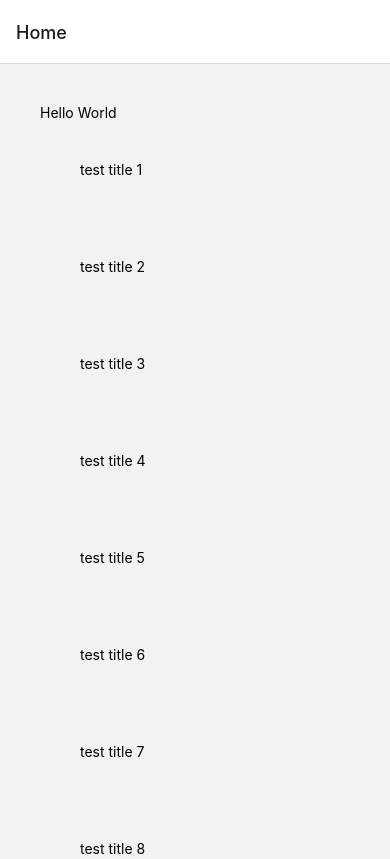
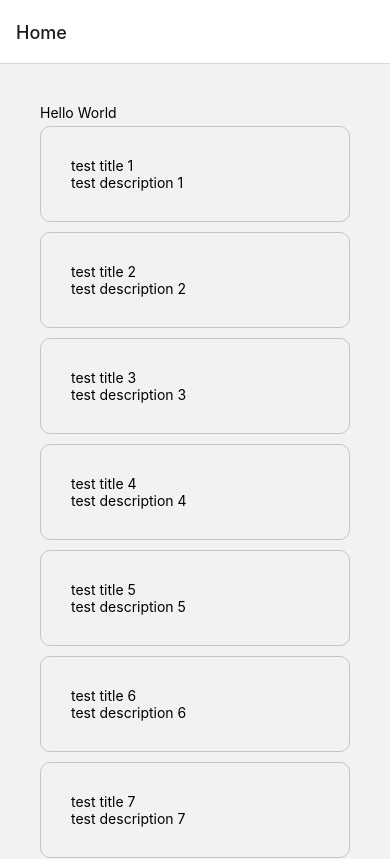
Before and after one commit to R-Grigala/ReactNative_GZ, a React Native app: screen /Home in a window 390 px wide. Shown: the top 859 px of the page. Built offline with nearby package versions, Linux system fonts and the light colour scheme.

Commit message:
Coding Continue :// -_-

```diff
--- a/components/events/EventItem.js
+++ b/components/events/EventItem.js
@@ -1,12 +1,23 @@
-import { View, Text } from 'react-native'
+import { StyleSheet, Text, TouchableOpacity } from 'react-native'
 import React from 'react'
 
-const EventItem = () => {
+const EventItem = ({id, title, description}) => {
   return (
-    <View>
-      <Text>EventItem</Text>
-    </View>
-  )
+    <TouchableOpacity style={styles.card} onPress={()=>{}}>
+      <Text>{title}</Text>
+      <Text>{description}</Text>
+    </TouchableOpacity>
+  );
 }
 
-export default EventItem
+const styles = StyleSheet.create({
+  card: {
+    borderWidth: 1,
+    borderColor: '#c5c5c5',
+    borderRadius: 10,
+    marginVertical: 5,
+    padding: 30,
+  }
+})
+
+export default EventItem;
--- a/components/events/EventList.js
+++ b/components/events/EventList.js
@@ -1,11 +1,12 @@
-import { View, Text, FlatList, RefreshControl } from 'react-native'
+import { View, FlatList, RefreshControl } from 'react-native'
 import React from 'react'
 import { DUMMY_DATA } from '../../data/dummy'
+import EventItem from './EventItem'
 
 const EventList = () => {
 
     const renderItem = ({item}) => {
-        return <View style={{padding: 40}}><Text>{item.title}</Text></View>
+        return <EventItem id={item.id} title={item.title} description={item.description} />
     }
     return (
         <View>
```
